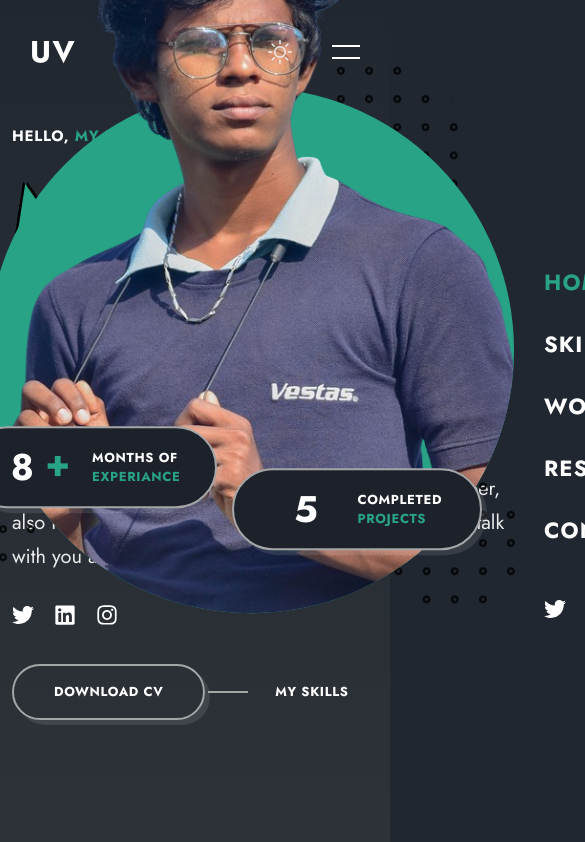
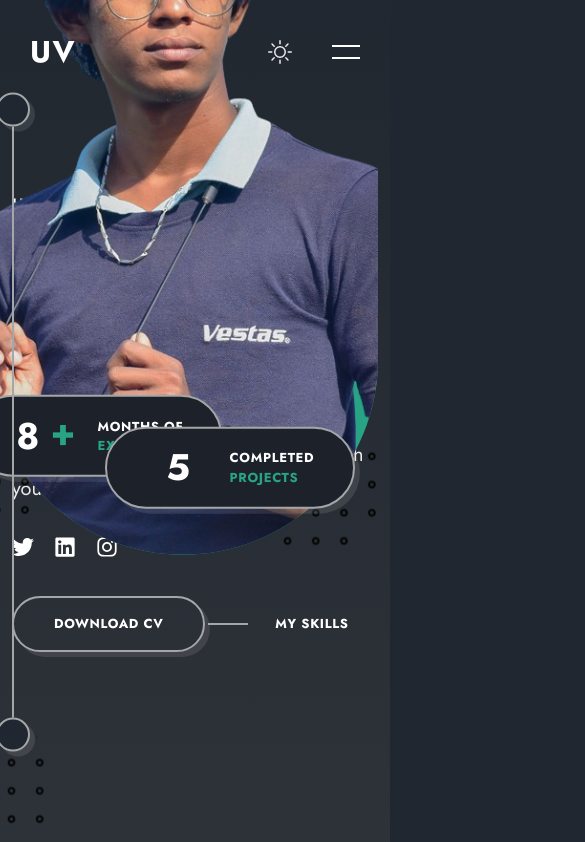
Before and after one commit to Yuvaraja122002/portfolio, a React (Vite) app: page /#home in a window 390 px wide. Shown: the top 842 px of the page, 585 px wide, since content can reach past the window. Built offline with nearby package versions, Linux system fonts and the light colour scheme.

Commit message:
section decoration finish- media query(responsive)

```diff
--- a/src/App.css
+++ b/src/App.css
@@ -38,8 +38,8 @@
   --body-font: "jost", sans-serif;
   --second-font: "caveat", cursive;
 
-  --biggest-font-size: 90px;
-  --h1-font-size: 44px;
+  --biggest-font-size: clamp(2.25rem, 1.125rem + 5.1429vw, 5.625rem);;
+  --h1-font-size: clamp(1.75rem, 1.4167rem + 1.5238vw, 2.75rem);;
   --h2-font-size: 30px;
   --h3-font-size: 28px;
   --h4-font-size: 24px;
@@ -98,6 +98,10 @@
   box-sizing: border-box;
 }
 
+html {
+  scroll-behavior: smooth;
+}
+
 button,
 input,
 body {
@@ -152,6 +156,10 @@
 /*------------------------------*\
 Reusable CSS Classes
 \*------------------------------*/
+
+.main{
+  overflow: hidden;
+}
 
 .container {
   max-width: 1300px;
@@ -211,6 +219,7 @@
 }
 .section {
   padding-bottom: 220px;
+  position: relative;
 }
 .section__title,
 .section__subtitle {
@@ -267,3 +276,49 @@
   width: 141px;
   height: 141px;
 }
+.section__deco {
+  position: absolute;
+  top: 50%;
+  transform: translateY(-50%);
+  width: 2px;
+  height: 70%;
+  background-color: var(--border-color);
+  z-index: 1;
+}
+.deco__right {
+  right: 3%;
+}
+.deco__left {
+  left: 3%;
+}
+.section__deco::before,
+.section__deco::after {
+  content: "";
+  position: absolute;
+  left: 50%;
+  width: 30px;
+  height: 30px;
+  border-radius: 50%;
+  background-color: var(--bg-color);
+  border: 2px solid var(--border-color);
+  box-shadow: var(--shadow);
+}
+.section__deco::before{
+  top: 0;
+  transform: translate(-50%, -100%);
+}
+.section__deco::after{
+  bottom: 0;
+  transform: translate(-50%, 100%);
+}
+.section__deco .shape{
+  max-width: 226px;
+  height: 226px;
+  bottom: -200px;
+}
+.deco__left .shape{
+  left: -170px;
+}
+.deco__right .shape{
+  right: -170px;
+}
--- a/src/components/Skills/Skills.jsx
+++ b/src/components/Skills/Skills.jsx
@@ -1,6 +1,7 @@
 import React from "react";
 import { skills } from "../../Data";
 import "./Skills.css";
+import shapeOne from "../../assets/shape-1.png";
 
 const Skills = () => {
   return (
@@ -34,6 +35,10 @@
           );
         })}
       </div>
+
+      <div className="section__deco deco__right">
+        <img src={shapeOne} alt="" className="shape" />
+      </div>
     </section>
   );
 };
--- a/src/components/contact/Contact.jsx
+++ b/src/components/contact/Contact.jsx
@@ -8,6 +8,7 @@
 import "./contact.css";
 import { useState } from "react";
 import axios from "axios";
+// import shapeOne from "../../assets/shape-1.png";
 
 const Contact = () => {
   const [form, setForm] = useState({
@@ -148,6 +149,10 @@
           </div>
         </form>
       </div>
+
+      <div className="section__deco deco__left">
+        {/* <img src={shapeOne} alt="" className="shape" /> */}
+      </div>
     </section>
   );
 };
--- a/src/components/header/Header.jsx
+++ b/src/components/header/Header.jsx
@@ -8,6 +8,7 @@
 import { Link } from "react-scroll";
 import { scrollToTop } from "react-scroll/modules/mixins/animate-scroll";
 import { animateScroll } from "react-scroll";
+import shapeOne from "../../assets/shape-1.png";
 
 const getStorageTheme = () => {
   let theme = "light-theme";
@@ -98,6 +99,10 @@
               </a>
             </div>
           </div>
+
+          <div className="section__deco deco__left header__deco">
+            <img src={shapeOne} alt="" className="shape" />
+          </div>
         </div>
 
         <div className="nav__btns">
--- a/src/components/header/header.css
+++ b/src/components/header/header.css
@@ -39,6 +39,7 @@
   display: flex;
   background-color: var(--bg-color-alt);
   transition: all 1s var(--transition);
+  overflow: hidden;
   z-index: 10;
 }
 .show-menu {
@@ -123,3 +124,11 @@
   transform: rotate(45deg);
   bottom: 14px;
 }
+.header__deco{
+  left: 75px;
+}
+.header__deco .shape{
+  top: -200px;
+  left: -168px;
+  z-index: -1;
+}
--- a/src/components/home/home.jsx
+++ b/src/components/home/home.jsx
@@ -75,10 +75,14 @@
               Download CV
             </a>
 
-            <a href="" className="hero__link text-cs">
+            <a href="#skills" className="hero__link text-cs">
               My Skills
             </a>
           </div>
+        </div>
+
+        <div className="section__deco deco__left">
+          <img src={shapeOne} alt="" className="shape" />
         </div>
       </div>
     </section>
--- a/src/components/portfolio/portfolio.jsx
+++ b/src/components/portfolio/portfolio.jsx
@@ -4,6 +4,7 @@
 import { projects } from "../../Data";
 import "./portfolio.css";
 import { AnimatePresence } from "framer-motion";
+import shapeOne from "../../assets/shape-1.png";
 
 const allNavList = [
   "all",
@@ -40,6 +41,10 @@
           <Items projectItems={projectItems} />
         </AnimatePresence>
       </div>
+
+      <div className="section__deco deco__left">
+        <img src={shapeOne} alt="" className="shape" />
+      </div>
     </section>
   );
 };
--- a/src/components/resume/Resume.jsx
+++ b/src/components/resume/Resume.jsx
@@ -2,6 +2,7 @@
 import { cv } from "../../Data";
 import Card from "./Card";
 import "./resume.css";
+import shapeOne from "../../assets/shape-1.png";
 
 const Resume = () => {
   return (
@@ -52,6 +53,10 @@
           </div>
         </div>
       </div>
+
+      <div className="section__deco deco__right">
+        <img src={shapeOne} alt="" className="shape" />
+      </div>
     </section>
   );
 };
```
